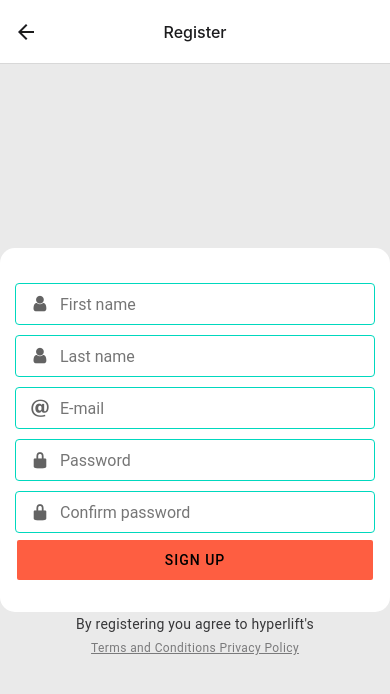
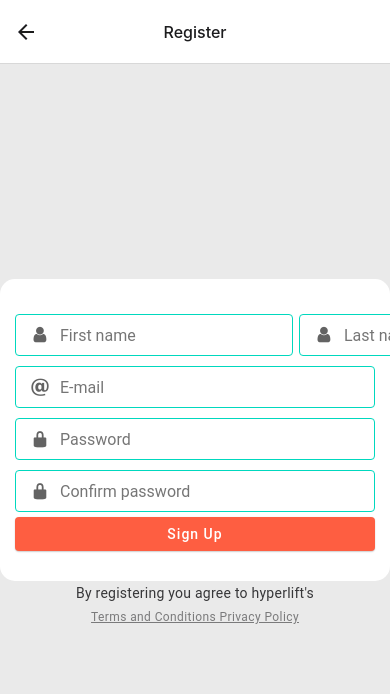
Before and after one commit to didzis1/hyper-lift, a React Native app: screen /RegisterScreen in a window 390 px wide. Shown: the top 694 px of the page. Built offline with nearby package versions, Linux system fonts and the light colour scheme; no server answers.

Commit message:
Updated styling

```diff
--- a/src/screens/AuthStack/LoginScreen.tsx
+++ b/src/screens/AuthStack/LoginScreen.tsx
@@ -17,10 +17,11 @@ import useLogin from '../../hooks/useLogin';
 import { Button, Caption, TextInput } from 'react-native-paper';
 import { Entypo } from '@expo/vector-icons';
 import globalStyles from '../../globalStyles';
+import Loading from '../../components/Loading';
 
 const LoginScreen = ({ navigation }: AuthNavProps<'LoginScreen'>) => {
   const [error, setError] = useState<string | null>(null);
-  const { login } = useLogin();
+  const { login, result } = useLogin();
 
   const handleFormSubmit = async (credentials: LoginType) => {
     try {
@@ -31,6 +32,10 @@ const LoginScreen = ({ navigation }: AuthNavProps<'LoginScreen'>) => {
       }
     }
   };
+
+  if (result.loading) {
+    return <Loading />;
+  }
 
   return (
     <KeyboardAvoidingView
@@ -74,8 +79,9 @@ const LoginScreen = ({ navigation }: AuthNavProps<'LoginScreen'>) => {
                   <Text style={styles.forgotPassword}>Forgot password?</Text>
 
                   <Button
+                    dark={true}
+                    uppercase={false}
                     mode='contained'
-                    style={globalStyles.regularButton}
                     onPress={handleSubmit}>
                     Sign In
                   </Button>
--- a/src/screens/AuthStack/RegisterScreen.tsx
+++ b/src/screens/AuthStack/RegisterScreen.tsx
@@ -60,6 +60,11 @@ const RegisterScreen = ({ navigation }: AuthNavProps<'RegisterScreen'>) => {
                 onSubmit={(values) => handleFormSubmit(values)}>
                 {({ handleSubmit }) => (
                   <>
+                    <View
+                      style={{
+                        flexDirection: 'row'
+                      }}>
+                      <View style={{ flexGrow: 1, paddingRight: 3 }}>
                         <FormikTextInput
                           placeholder='First name'
                           name='firstName'
@@ -75,6 +80,8 @@ const RegisterScreen = ({ navigation }: AuthNavProps<'RegisterScreen'>) => {
                             />
                           }
                         />
+                      </View>
+                      <View style={{ flexGrow: 1, paddingLeft: 3 }}>
                         <FormikTextInput
                           placeholder='Last name'
                           name='lastName'
@@ -90,6 +97,8 @@ const RegisterScreen = ({ navigation }: AuthNavProps<'RegisterScreen'>) => {
                             />
                           }
                         />
+                      </View>
+                    </View>
                     <FormikTextInput
                       placeholder='E-mail'
                       name='email'
@@ -126,8 +135,9 @@ const RegisterScreen = ({ navigation }: AuthNavProps<'RegisterScreen'>) => {
                       }
                     />
                     <Button
+                      dark={true}
+                      uppercase={false}
                       mode='contained'
-                      style={globalStyles.regularButton}
                       onPress={handleSubmit}>
                       Sign Up
                     </Button>
--- a/src/screens/AuthStack/StartingScreen.tsx
+++ b/src/screens/AuthStack/StartingScreen.tsx
@@ -18,6 +18,7 @@ const StartingScreen = ({ navigation }: AuthNavProps<'StartingScreen'>) => {
       <View style={styles.buttonContainer}>
         <View style={styles.button}>
           <Button
+            uppercase={false}
             mode='contained'
             style={styles.register}
             labelStyle={styles.registerText}
@@ -27,6 +28,8 @@ const StartingScreen = ({ navigation }: AuthNavProps<'StartingScreen'>) => {
         </View>
         <View style={styles.button}>
           <Button
+            dark={true}
+            uppercase={false}
             mode='contained'
             style={styles.signIn}
             onPress={() => navigation.push('LoginScreen')}>
```
Lines whose indentation alone changed are shown as unchanged.
